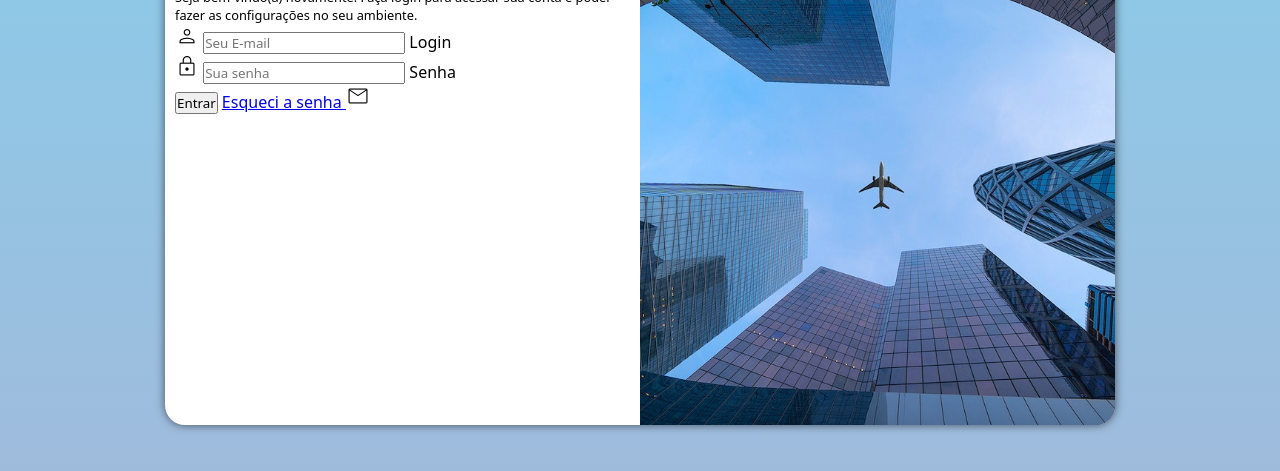
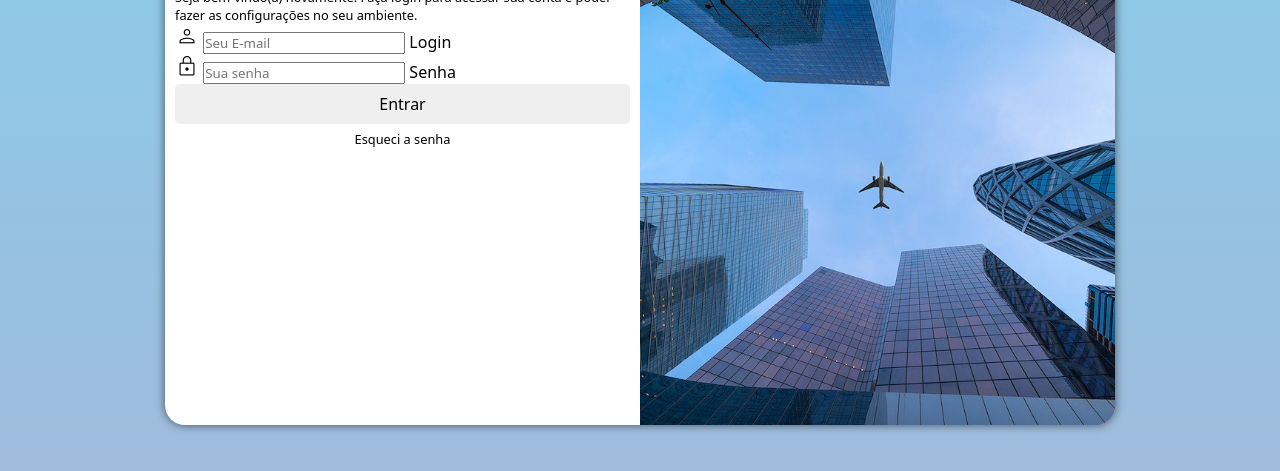
Before and after one commit to YagoDamasco/projeto-login, a plain HTML site: page index.html in a window 1280 px wide. Shown: the part 225-696 px from the top of the page. Drawn offline with nearby package versions, Linux system fonts and the light colour scheme.

Commit message:
Aplicando estilo ao formulário de login

```diff
--- a/estilos/style.css
+++ b/estilos/style.css
@@ -63,6 +63,39 @@ div#formulario > p {
     font-size: 0.8em;
 }
 
+form > input[type=submit]{
+    display: block;
+    font-size: 1em;
+    width: 100%;
+    height: 40px;
+    color: black;
+    border: none;
+    border-radius: 5px;
+    cursor: pointer;
+}
+
+form > input[type=submit]:hover {
+    background-color: #b9e7f7c0;
+}
+
+form > a.botao {
+    display: block;
+    text-align: center;
+    font-size: 0.8em;
+    width: 100%;
+    height: 40px;
+    padding-top: 5px;
+    background-color: white;
+    color: black;
+    border: 1px solid white;
+    border-radius: 5px;
+    text-decoration: none;
+}
+
+form > a.botao:hover {
+    background-color: #b9e7f7c0;
+}
+
 .material-symbols-outlined {
   font-variation-settings:
   'FILL' 0,
--- a/index.html
+++ b/index.html
@@ -30,13 +30,12 @@
                         <span class="material-symbols-outlined">
                             lock
                             </span>
-                        <input type="password" name="senha" id="isenha" placeholder="Sua senha" autocomplete="current-password" required minlength="8" maxlength="20">
+                        <input type="password" name="senha" id="isenha" placeholder="Sua senha" autocomplete="current-password" required minlength="8">
                         <label for="isenha">Senha</label>
                     </div>
                     <input type="submit" value="Entrar">
-                    <a href="esqueci.html">Esqueci a senha
+                    <a href="esqueci.html" class="botao">Esqueci a senha
                     </a>
-                    <span class="material-symbols-outlined"> mail</span>
                 </form>
             </div>
         </section>
```
